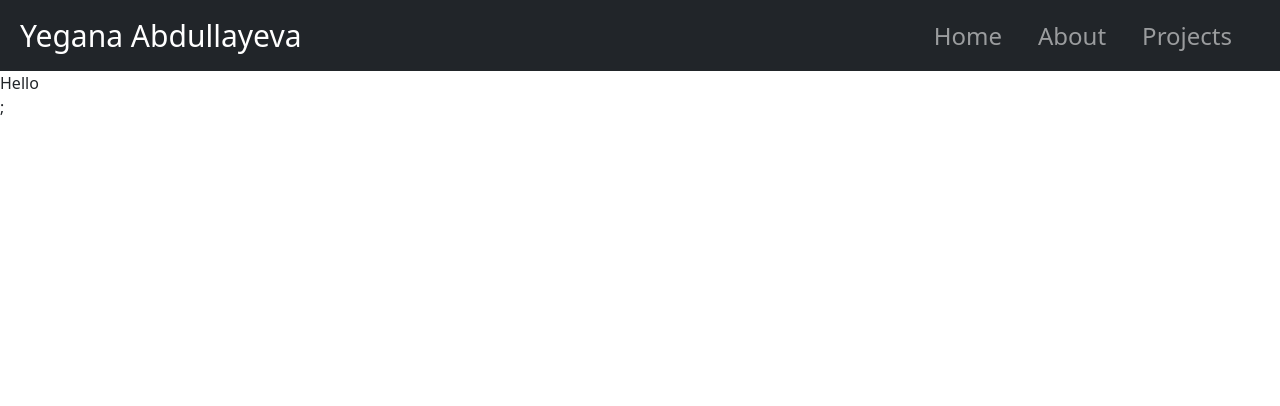
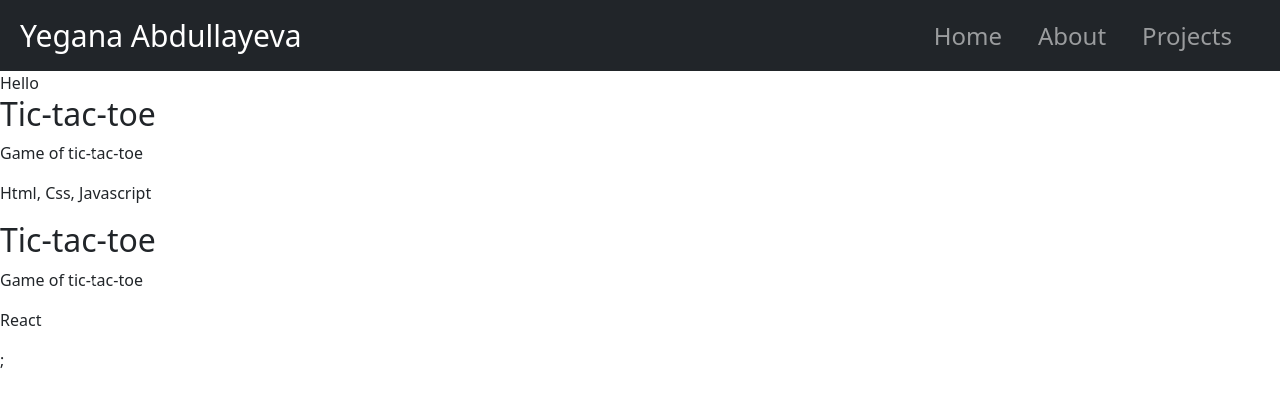
Before and after one commit to YeganaAbd/portfolio, a Next.js app: page /projects in a window 1280 px wide. Shown: the top 406 px of the page. Built offline with nearby package versions, Linux system fonts and the light colour scheme.

Commit message:
Projects

```diff
--- /dev/null
+++ b/ProjectsData/index.js
@@ -0,0 +1,13 @@
+const projects = [
+  {
+    projectName: "Tic-tac-toe",
+    description: "Game of tic-tac-toe",
+    techStack: "Html, Css, Javascript",
+  },
+  {
+    projectName: "Tic-tac-toe",
+    description: "Game of tic-tac-toe",
+    techStack: "React",
+  },
+];
+export default projects;
--- a/pages/about.js
+++ b/pages/about.js
@@ -4,7 +4,7 @@ export default function About() {
   return (
     <>
       <NavMenu />
-      <div>Hello</div>
+      <div>Hi, I am Yegana</div>
     </>
   );
 }
--- a/pages/projects.js
+++ b/pages/projects.js
@@ -1,11 +1,23 @@
 import NavMenu from "../components/NavMenu";
 import Carousel from "react-bootstrap/Carousel";
+import projects from "../ProjectsData/index.js";
+import { useState } from "react";
 
 export default function Projects() {
+  const [project, setProject] = useState(projects);
   return (
     <>
       <NavMenu />
       <div>Hello</div>
+      {project.map((pr, index) => {
+        return (
+          <Carousel key={index}>
+            <h2>{pr.projectName}</h2>
+            <p>{pr.description}</p>
+            <p>{pr.techStack}</p>
+          </Carousel>
+        );
+      })}
     </>
   );
 }
```
